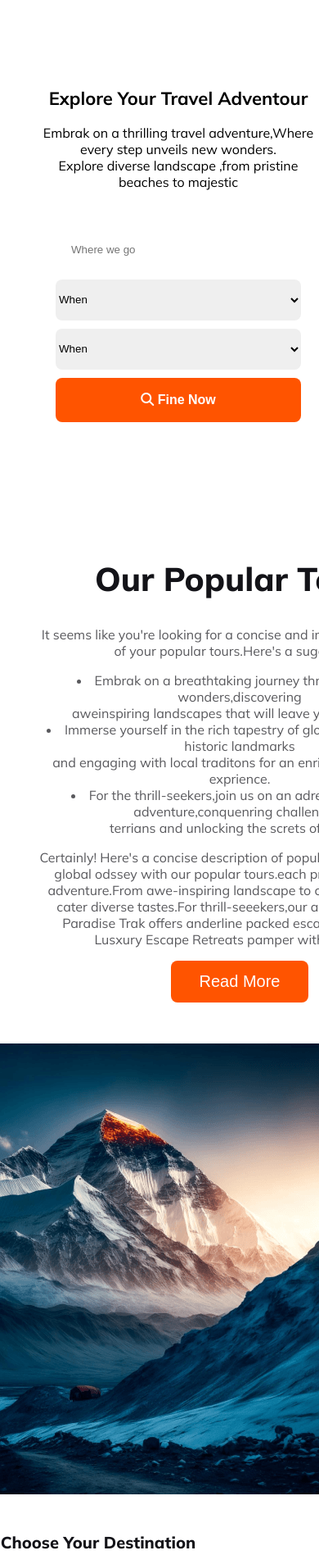
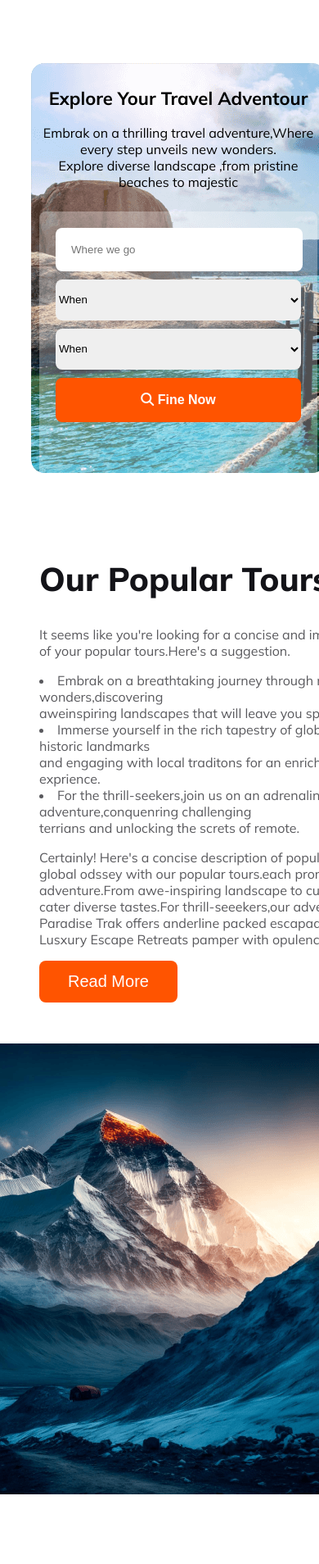
Before and after one commit to Nahanur-islam/Assignment-2-Recheck, a plain HTML site: page index.html in a window 390 px wide. Shown: the part 81-1989 px from the top of the page at 82% size. Drawn offline with Linux system fonts and the light colour scheme.

Commit message:
modify responsive section

```diff
--- a/index.html
+++ b/index.html
@@ -97,7 +97,9 @@
         <!-- travel3 start -->
 
         <section class="travel3">
+           <div class="travel-head">
             <h1>Choose Your Destination</h1>
+           </div>
             <p>Select Your dream dstination with us-a world of possibilities awaits.From vibrant cityscapes <br> to
                 serene landscape our curated options cater every traveles desires. <br> Begin your Journey towards
                 unforgettable experiences today.</p>
--- a/styles/style.css
+++ b/styles/style.css
@@ -77,7 +77,7 @@ nav li a {
     margin-top: 80px;
 
 
-
+.
 }
 
 .banner-titile {
@@ -178,7 +178,6 @@ nav li a {
     height: 550px;
     width: 540px;
     margin-right: 130px;
-
 }
 
 /* setion-3 */
@@ -186,19 +185,24 @@ nav li a {
     text-align: center;
     margin-top: 180px;
 }
-
+.travel3 h1{
+    margin-bottom: 50px;
+}
 .travel3 h1 {
     color: #131318;
     text-align: center;
     font-size: 40px;
     font-weight: 800;
 }
-
+.travel-head{
+    margin-bottom:30px ;
+}
 .travel3 p {
     color: rgba(19, 19, 24, 0.70);
     text-align: center;
     font-size: 16px;
     font-weight: 400;
+    margin-top: -375px;
 
 
 }
@@ -651,7 +655,7 @@ nav li a {
     /* .section-1 */
 
     .travel-1 {
-        background: url(Images/banner.png);
+        background: url(../image/Group13\(1\)\(1\).png);
         background-repeat: no-repeat;
         width: 360px;
         height: 500px;
@@ -734,14 +738,10 @@ nav li a {
 
 
     }
-    .travel-2{
-        padding-bottom: 200px;
+    .section2-img{
+        margin-bottom: 250px;
         text-align: center;
-        align-items: center;
     }
-.section2-img{
-    width: auto;
-}
     .travel-2-titile .btn-primary {
         margin-top: 20px;
 
@@ -761,11 +761,15 @@ nav li a {
         text-align: center;
         margin-top: -170px;
     }
-
+    .travel3 h1{
+        margin-bottom: 200px;
+        text-align: center;
+        align-items: center;
+    }
     .travel3 h1 {
         font-size: 20px;
         margin-left: -150px;
-        text-align: center;
+        padding-bottom: 200px;
 
 
 
```
